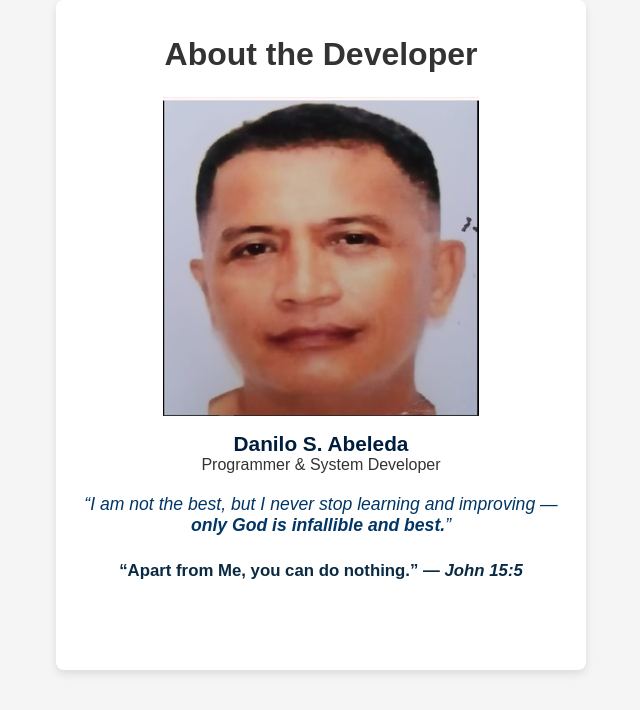
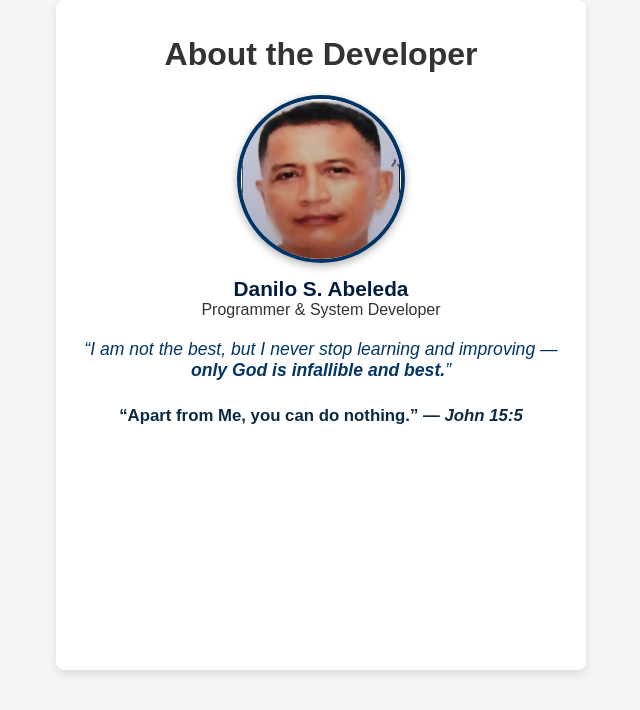
Before and after one commit to daniloabeleda1963-lgtm/idsystem_flaskstart, a Flask app: page /about in a window 1280 px wide. Shown: the part 38-748 px from the top of the page, without its empty margins (319-959 px from the left). Run offline with Flask 3, Linux system fonts and the light colour scheme.

Commit message:
Fix About page profile picture

```diff
--- a/templates/about.html
+++ b/templates/about.html
@@ -51,8 +51,7 @@
 <!-- 👤 Profile section (Developer Info) -->
 <div class="profile-container">
     <!-- 🖼 Kinukuha ang image sa static/images folder -->
-    <img src="{{ url_for('static', filename='images/dan.jpg') }}" alt="Dan Profile">
-
+    <img src="{{ url_for('static', filename='images/Dan.jpg') }}" class="profile-pic">
 
     <!-- 👨💻 Pangalan at Role -->
     <div class="author-name">Danilo S. Abeleda</div>
```
